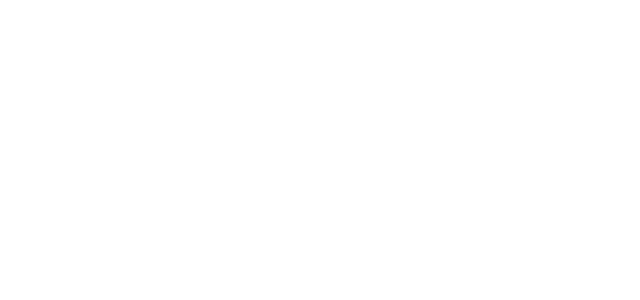
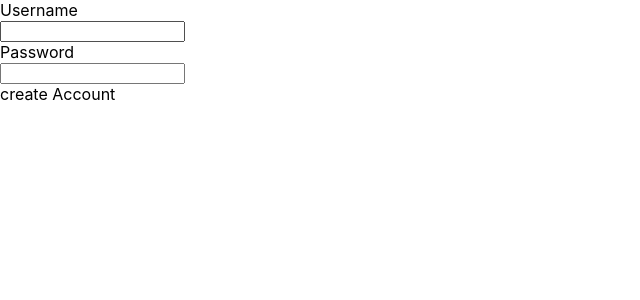
Before and after one commit to Yobuligo/tutorial-login-fullstack.react, a React (Create React App) app in the folder frontend/: page / in a window 1280 px wide. Shown: the top 300 px of the page, without its empty margins (0-640 px from the left). Built offline with nearby package versions, Linux system fonts and the light colour scheme; the HTML template or start-up script is replaced by a standard one.

Commit message:
Implemented LabeledInput

```diff
--- a/frontend/src/App.tsx
+++ b/frontend/src/App.tsx
@@ -1,8 +1,13 @@
 import React from "react";
 import "./App.css";
+import { LoginDialog } from "./features/login/loginDialog/LoginDialog";
 
 const App: React.FC = () => {
-  return <></>;
+  return (
+    <>
+      <LoginDialog />
+    </>
+  );
 };
 
 export default App;
--- /dev/null
+++ b/frontend/src/components/ILabeledInputProps.ts
@@ -0,0 +1,6 @@
+export interface ILabeledInputProps {
+  className?: string;
+  initialValue: string;
+  label: string;
+  onValueChange?(value: string): void;
+}
--- /dev/null
+++ b/frontend/src/components/LabeledInput.tsx
@@ -0,0 +1,28 @@
+import { useId, useState } from "react";
+import { ILabeledInputProps } from "./ILabeledInputProps";
+
+export const LabeledInput: React.FC<ILabeledInputProps> = (props) => {
+  const elementId = useId();
+  const [value, setValue] = useState(props.initialValue);
+
+  const onValueChange = (event: React.ChangeEvent<HTMLInputElement>) => {
+    setValue(event.currentTarget.value);
+    props.onValueChange?.(event.currentTarget.value);
+  };
+
+  return (
+    <div className={props.className}>
+      <div>
+        <label htmlFor={elementId}>{props.label}</label>
+      </div>
+      <div>
+        <input
+          type="text"
+          id={elementId}
+          value={value}
+          onChange={onValueChange}
+        />
+      </div>
+    </div>
+  );
+};
--- /dev/null
+++ b/frontend/src/features/login/loginButton/ILoginButtonProps.ts
@@ -0,0 +1 @@
+export interface ILoginButtonProps {}
--- /dev/null
+++ b/frontend/src/features/login/loginButton/LoginButton.module.css
@@ -0,0 +1,2 @@
+.loginButton {
+}
--- /dev/null
+++ b/frontend/src/features/login/loginButton/LoginButton.tsx
@@ -0,0 +1,5 @@
+import { ILoginButtonProps } from "./ILoginButtonProps";
+
+export const LoginButton: React.FC<ILoginButtonProps> = (props) => {
+  return <button>Login</button>;
+};
--- /dev/null
+++ b/frontend/src/features/login/loginDialog/ILoginDialog.ts
@@ -0,0 +1 @@
+export interface ILoginDialog {}
--- /dev/null
+++ b/frontend/src/features/login/loginDialog/LoginDialog.module.css
@@ -0,0 +1,3 @@
+.loginDialog input {
+  font-size: larger;
+}
--- /dev/null
+++ b/frontend/src/features/login/loginDialog/LoginDialog.tsx
@@ -0,0 +1,31 @@
+import { useId } from "react";
+import { ILoginDialog } from "./ILoginDialog";
+import { LabeledInput } from "../../../components/LabeledInput";
+
+export const LoginDialog: React.FC<ILoginDialog> = (props) => {
+  const usernameId = useId();
+  const passwordId = useId();
+
+  const onSubmit = (event: React.FormEvent<HTMLFormElement>) =>
+    event.preventDefault();
+
+  return (
+    <>
+      <form onSubmit={onSubmit}>
+        <div>
+          <label htmlFor={usernameId}>Username</label>
+        </div>
+        <div>
+          <input type="text" id={usernameId} />
+        </div>
+        <div>
+          <label htmlFor={passwordId}>Password</label>
+        </div>
+        <div>
+          <input type="password" id={passwordId} />
+        </div>
+        <div>create Account</div>
+      </form>
+    </>
+  );
+};
--- /dev/null
+++ b/frontend/src/features/signup/signupButton/SignUpButton.tsx
@@ -0,0 +1,3 @@
+export const SignUpButton: React.FC = () => {
+  return <></>;
+};
```
